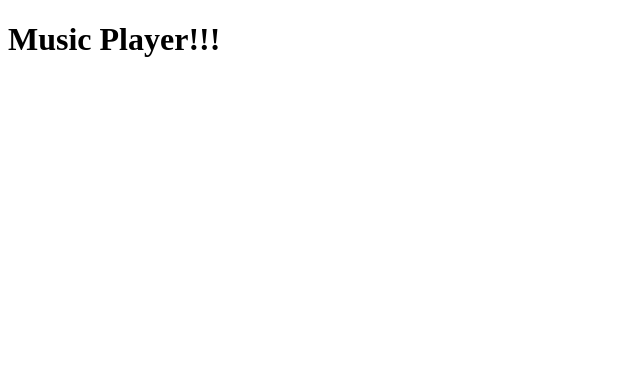
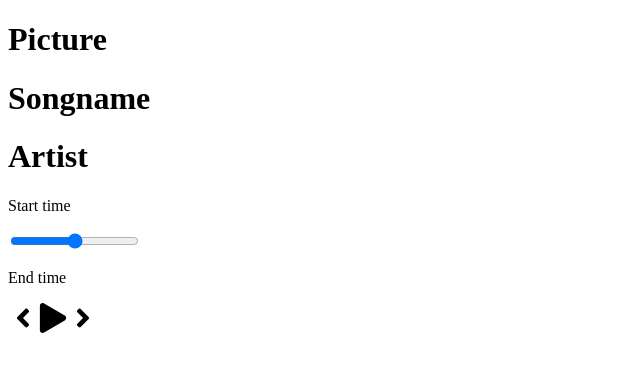
Before and after one commit to Abhinandan-Ghosh/react-player, a React (Create React App) app: page / in a window 1280 px wide. Shown: the top 372 px of the page, without its empty margins (0-640 px from the left). Built offline with nearby package versions, Linux system fonts and the light colour scheme.

Commit message:
Created componet "Songs" and "Player"

```diff
--- a/package.json
+++ b/package.json
@@ -9,6 +9,7 @@
     "node-sass": "^5.0.0",
     "react": "^17.0.1",
     "react-dom": "^17.0.1",
+    "react-icons": "^3.11.0",
     "react-scripts": "4.0.0",
     "web-vitals": "^0.2.4"
   },
--- a/src/App.js
+++ b/src/App.js
@@ -1,7 +1,12 @@
+//adding components
+import Songs from "./components/Songs";
+import Player from "./components/Player";
+
 function App() {
   return (
     <div className="App">
-      <h1>Music Player!!!</h1>
+      <Songs />
+      <Player />
     </div>
   );
 }
--- /dev/null
+++ b/src/components/Player.js
@@ -0,0 +1,24 @@
+//This component contains the player.
+//Like the time, play progress slider, play pause buttons etc to control the songs
+
+import React from "react";
+import { FaPlay, FaAngleLeft, FaAngleRight } from "react-icons/fa";
+
+const Player = () => {
+  return (
+    <div className="player">
+      <div className="time-control">
+        <p>Start time</p>
+        <input type="range" name="" id="" />
+        <p>End time</p>
+      </div>
+      <div className="play-control">
+        <FaAngleLeft size="30" className="skip-back" />
+        <FaPlay size="30" className="play" />
+        <FaAngleRight size="30" className="skip-forward" />
+      </div>
+    </div>
+  );
+};
+
+export default Player;
--- /dev/null
+++ b/src/components/Songs.js
@@ -0,0 +1,16 @@
+//This component will contain the infrmation song information which is currently playing
+//Like the Album art, Songname, Artist etc
+
+import React from "react";
+
+const Song = () => {
+  return (
+    <div className="song-container">
+      <h1>Picture</h1>
+      <h1>Songname</h1>
+      <h1>Artist</h1>
+    </div>
+  );
+};
+
+export default Song;
```
Also changed, not shown: 1 other file (tests, documents, lock files or other folders).
